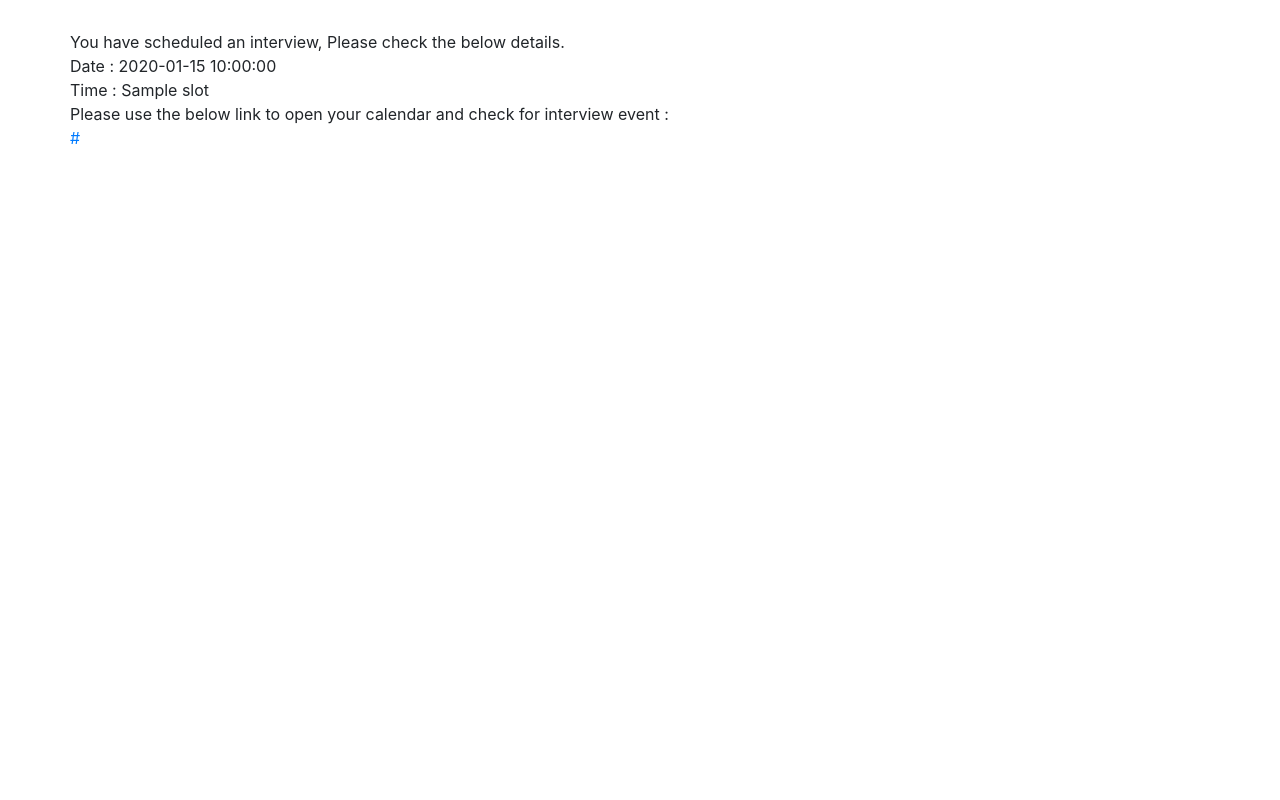
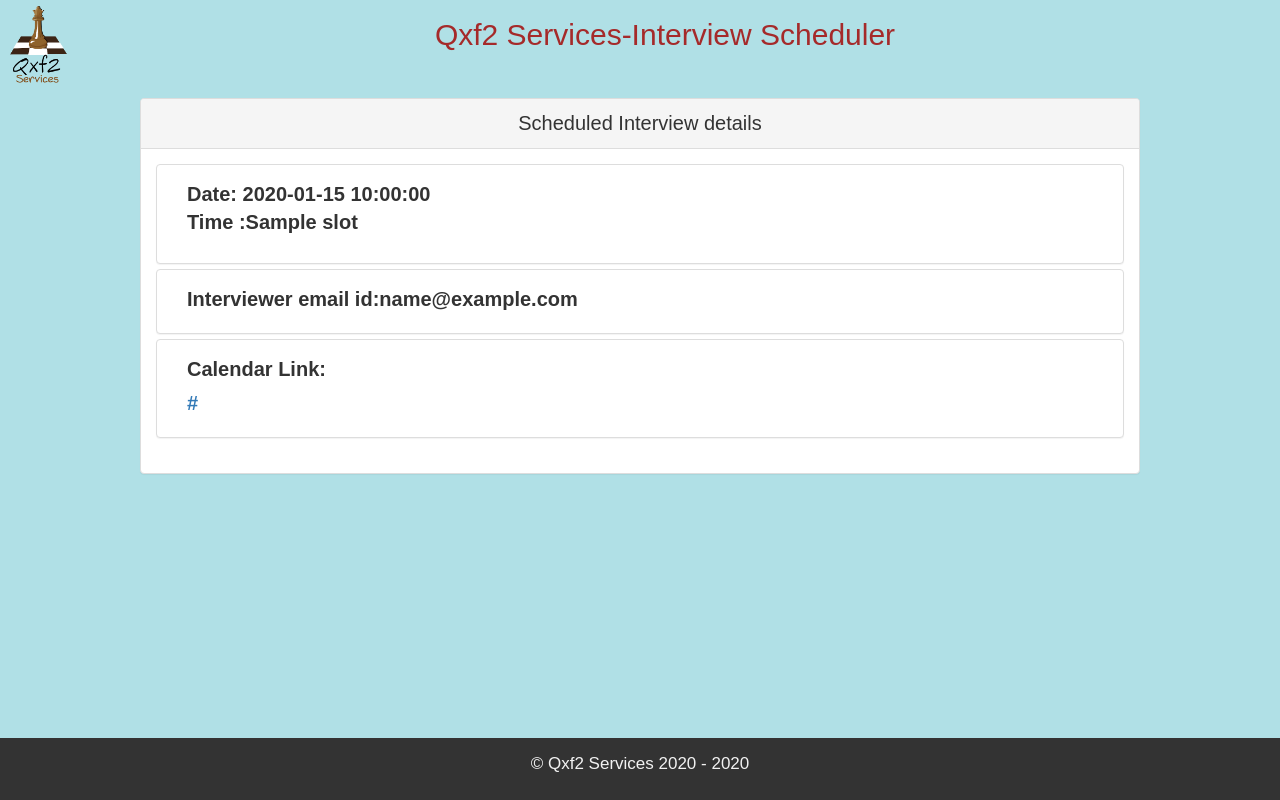
Before and after one commit to qxf2/interview-scheduler, a Python web app: template qxf2_scheduler/templates/confirmation.html in a window 1280 px wide. Run offline with Jinja, Linux system fonts and the light colour scheme; the template is opened without the code that fills it: most values are stand-ins (such as "Sample title", 1, 10 or a date in 2020); some libraries are stand-ins or nearby versions.

Commit message:
Changed the confirmation page

```diff
--- a/qxf2_scheduler/templates/confirmation.html
+++ b/qxf2_scheduler/templates/confirmation.html
@@ -12,19 +12,42 @@
     <script src="https://ajax.googleapis.com/ajax/libs/jquery/3.2.1/jquery.min.js"></script>
 
 </head>
+<body style="background-color:powderblue;">
+    {% include "header.html" %}
 
-<body>
-    <div class="container col-md-offset-1">
-        <div class="row top-space-30" id="resultDiv">
+    <div class="panel panel-default" style="max-width:1000px;max-height: 800px;margin-left:auto;margin-right:auto;">
+        <div class="panel-heading " style="text-align: center;">Scheduled Interview details</div>
+        <div class="panel-body" id="resultDiv">
             {% if value != "" %}
-            <p>You have scheduled an interview, Please check the below details.
-            </br>Date :  {{ value['date'] }}</br> Time : {{value['slot']}}
-            </br>Please use the below link to open your calendar and check for interview event :</br><a href="{{value['schedule_event'][2]['Link']}}" target="_blank">{{value['schedule_event'][2]['Link']}}</a></p>
+            <div class="panel-group">
+                <div class="panel panel-default">
+                    <div class="panel-body">
+                        <label class="col-md-8" for="Date:">Date:
+                            {{ value['date'] }}</br> Time :{{value['slot']}}</label>
+                        <label class="col-md-8" for="dateApplied"></label>
+                    </div>
+                </div>
+                <div class="panel panel-default">
+                    <div class="panel-body">
+                        <label class="col-md-8" for="Interviewer email:">
+                            Interviewer email id:{{value['schedule_event'][3]['interviewer_email']}}</label>
+                    </div>
+                </div>
+                <div class="panel panel-default">
+                    <div class="panel-body">
+                        <label class="col-md-8" for="calendar link:">Calendar Link:</label>
+                        <label class="col-md-8" for="calendar link"><a href="{{value['schedule_event'][2]['Link']}}"
+                                target="_blank">{{value['schedule_event'][2]['Link']}}</a></label>
+                    </div>
 
+                </div>
+            </div>
             {% else %}
-            <p>Something went wrong please check it</p>
+            <p>Hi,The interview is not scheduled please try again and also check your internet connection. Try to schedule an interview again.If it does not work please email to us.</p>
             {% endif %}
         </div>
     </div>
+    {% include "footer.html" %}
 </body>
+
 </html>
```
